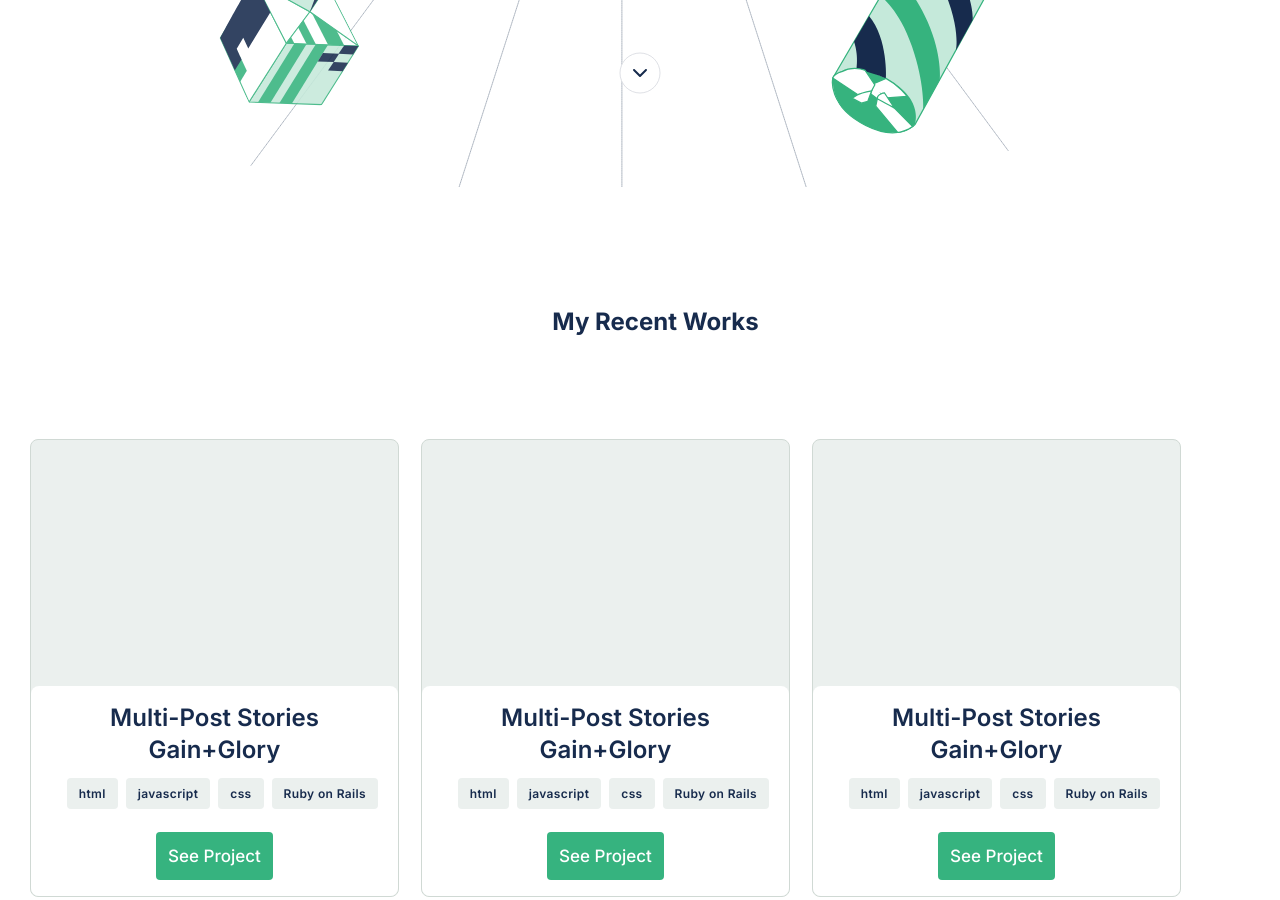
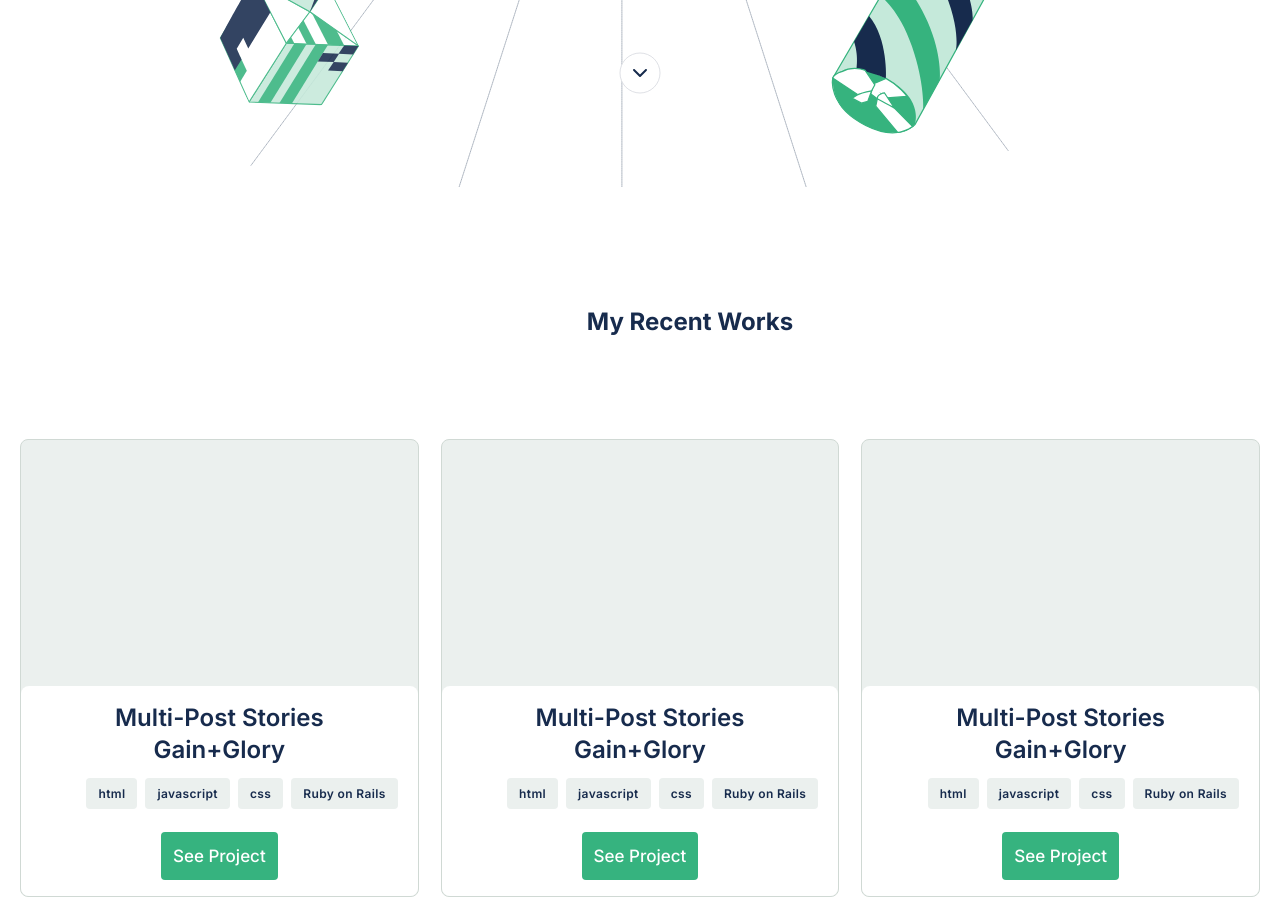
Before and after one commit to EzekielUtshudi/Porfolio-Project, a website: page index.html in a window 1280 px wide. Shown: the part 569-1469 px from the top of the page. Drawn offline with Linux system fonts and the light colour scheme.

Commit message:
rectify the some Css styles

```diff
--- a/Css/style.css
+++ b/Css/style.css
@@ -179,7 +179,7 @@ button {
 /* works */
 .works {
   display: grid;
-  grid-template-columns: repeat(auto-fit, 369px);
+  grid-template-columns: auto auto auto;
   width: 100%;
   column-gap: 22px;
   row-gap: 22px;
@@ -251,7 +251,6 @@ button {
 }
 
 .sec-wrapper {
-  max-width: 1171px;
   display: flex;
   flex-direction: column;
   align-items: center;
```
